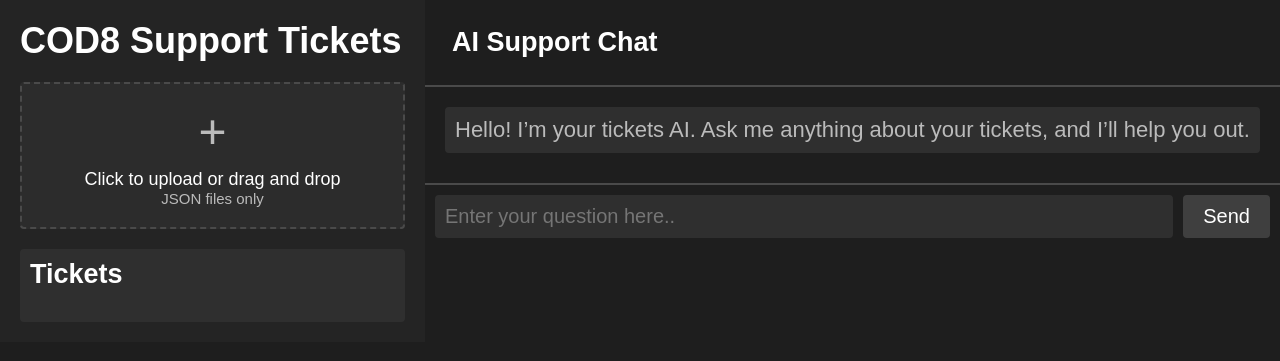
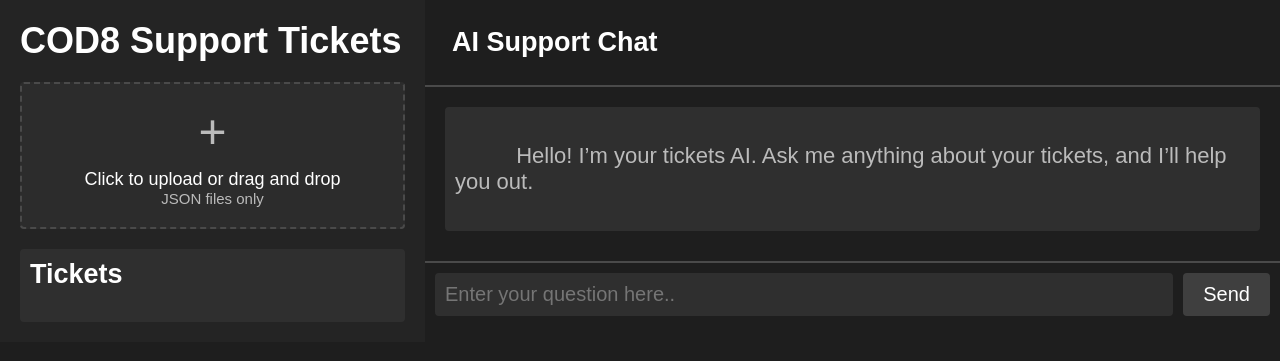
Before and after one commit to wsxcodes/cod8-tickets-ai, a FastAPI app: page / in a window 1280 px wide. Shown: the top 361 px of the page. Run offline with FastAPI, Linux system fonts and the light colour scheme; data that the repository does not hold is empty.

Commit message:
fix: update chat message styling to allow text wrapping for better readability

```diff
--- a/templates/index.html
+++ b/templates/index.html
@@ -138,6 +138,7 @@
       padding: 10px;
       background-color: #2f2f2f;
       border-radius: 4px;
+      white-space: pre-wrap;
     }
     .chat-input {
       border-top: 2px solid #4a4a4a;
```
